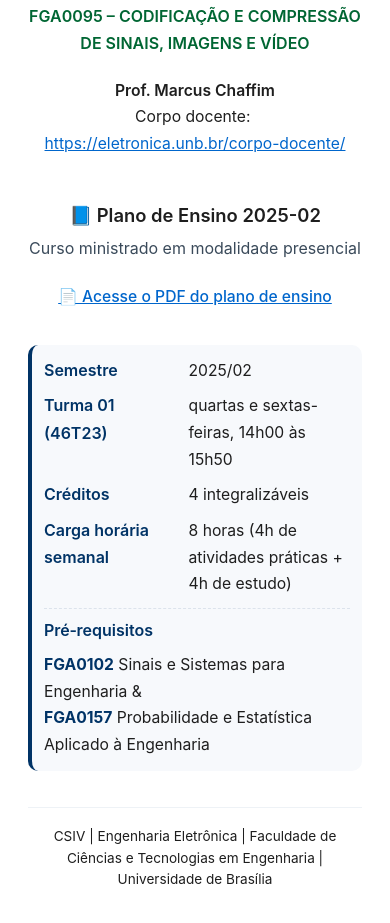
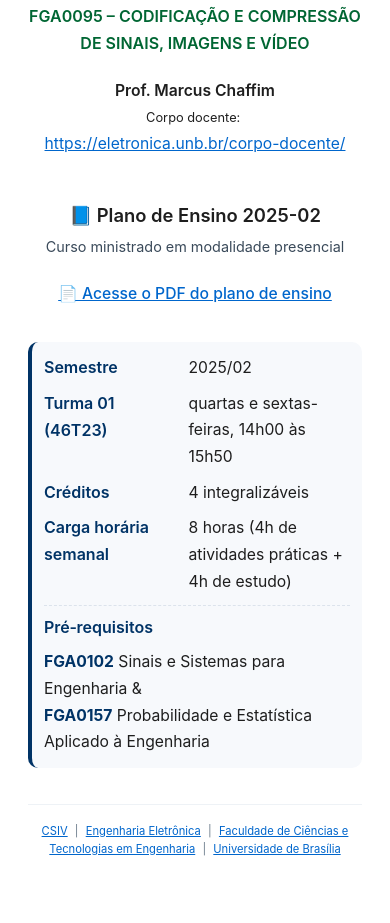
Before and after one commit to chaffim/CSIV, a plain HTML site: page index.html in a window 390 px wide. Shown: the part 287-1210 px from the top of the page. After the commit the page ends 1186 px from the top, so only its background shows below. Drawn offline with Linux system fonts and the light colour scheme.

Commit message:
v 0.5 - Update index.html with new content and structure

```diff
--- a/index.html
+++ b/index.html
@@ -95,14 +95,14 @@
 
         /* --- Título da disciplina: verde UnB, tamanho reduzido (1.3rem) --- */
         .course-title {
-            font-size: 1.3rem;          /* antes 1.5rem → redução de ~13% */
+            font-size: 1.3rem;
             font-weight: 600;
             color: #006633;
             text-align: center;
-            word-break: break-word;     /* permite quebra suave, mas evita isolamento */
+            word-break: break-word;
         }
 
-        /* --- LINKS --- */
+        /* --- LINKS padrão --- */
         a {
             color: #0066cc;
             text-decoration: underline;
@@ -163,7 +163,7 @@
             padding: 2px 0;
         }
 
-        /* Para o pré-requisito que ocupa duas colunas */
+        /* Pré-requisitos ocupa a linha inteira */
         .detail-full {
             grid-column: 1 / -1;
             display: flex;
@@ -175,11 +175,6 @@
         }
         .detail-full .detail-label {
             min-width: 110px;
-        }
-        /* Quebra de linha após o & na linha de pré-requisitos */
-        .prereq-break {
-            display: block;
-            margin-top: 2px;
         }
 
         /* --- Badge --- */
@@ -194,7 +189,7 @@
             letter-spacing: 0.01em;
         }
 
-        /* --- Rodapé --- */
+        /* --- Rodapé com links --- */
         .footer {
             margin-top: 28px;
             font-size: 0.85rem;
@@ -208,9 +203,17 @@
 
         .footer a {
             color: #0066cc;
+            text-decoration: underline;
         }
+
         .footer a:hover {
             color: #003366;
+        }
+
+        /* Separador "|" não clicável, mantido como texto */
+        .footer .sep {
+            color: #6a7a8a;
+            margin: 0 4px;
         }
 
         /* --- Responsivo --- */
@@ -238,11 +241,14 @@
                 padding: 12px 14px;
             }
             .course-title {
-                font-size: 1.15rem; /* ainda menor em telas pequenas */
+                font-size: 1.15rem;
             }
             .logo-container img {
                 width: 80px;
                 height: 80px;
+            }
+            .footer {
+                font-size: 0.75rem;
             }
         }
 
@@ -266,6 +272,9 @@
             .logo-container img {
                 width: 60px;
                 height: 60px;
+            }
+            .footer {
+                font-size: 0.7rem;
             }
         }
     </style>
@@ -303,7 +312,7 @@
         <!-- PROFESSOR -->
         <p style="margin-top:6px; text-align: center;">
             <span class="highlight">Prof. Marcus Chaffim</span><br />
-            <span style="font-size:0.98rem;">Corpo docente:&nbsp;</span>
+            <span style="font-size:0.8rem;">Corpo docente:&nbsp;</span>
             <a href="https://eletronica.unb.br/corpo-docente/" target="_blank" rel="noopener">
                 https://eletronica.unb.br/corpo-docente/
             </a>
@@ -311,7 +320,7 @@
 
         <!-- PLANO DE ENSINO -->
         <h2>📘 Plano de Ensino 2025-02</h2>
-        <p style="font-size:1rem; color:#3a4a5a; margin-top:-4px; text-align: center;">
+        <p style="font-size:0.9rem; color:#3a4a5a; margin-top:-4px; text-align: center;">
             Curso ministrado em modalidade presencial
         </p>
 
@@ -346,7 +355,7 @@
                 <span class="detail-value">8 horas (4h de atividades práticas + 4h de estudo)</span>
             </div>
 
-            <!-- PRÉ-REQUISITOS: quebra de linha após o & -->
+            <!-- PRÉ-REQUISITOS -->
             <div class="detail-full">
                 <span class="detail-label">Pré‑requisitos</span>
                 <span class="detail-value">
@@ -358,9 +367,15 @@
 
         </div>
 
-        <!-- RODAPÉ -->
+        <!-- RODAPÉ COM LINKS -->
         <div class="footer">
-            CSIV | Engenharia Eletrônica | Faculdade de Ciências e Tecnologias em Engenharia | Universidade de Brasília
+            <a href="https://github.com/chaffim/CSIV" target="_blank" rel="noopener">CSIV</a>
+            <span class="sep">|</span>
+            <a href="https://eletronica.unb.br/" target="_blank" rel="noopener">Engenharia Eletrônica</a>
+            <span class="sep">|</span>
+            <a href="https://fcte.unb.br/" target="_blank" rel="noopener">Faculdade de Ciências e Tecnologias em Engenharia</a>
+            <span class="sep">|</span>
+            <a href="https://www.unb.br/" target="_blank" rel="noopener">Universidade de Brasília</a>
         </div>
 
     </div>
```
